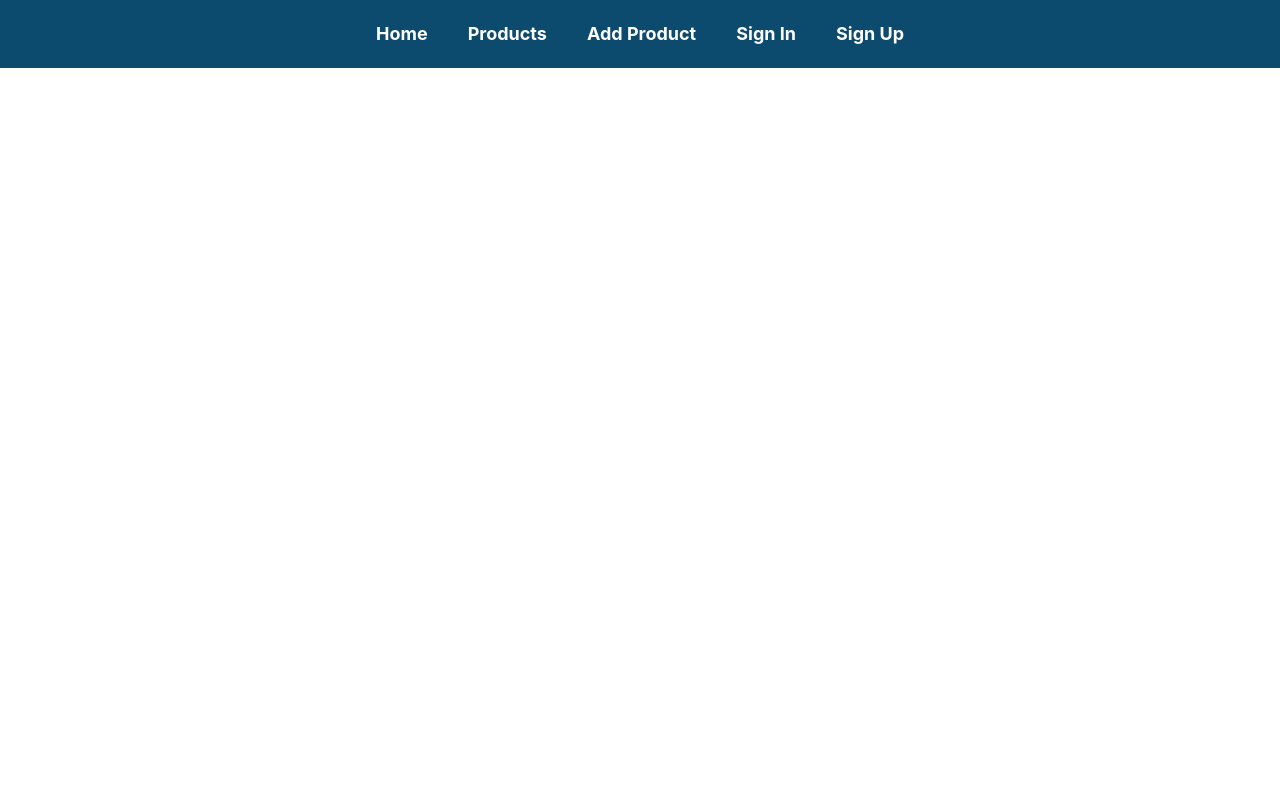
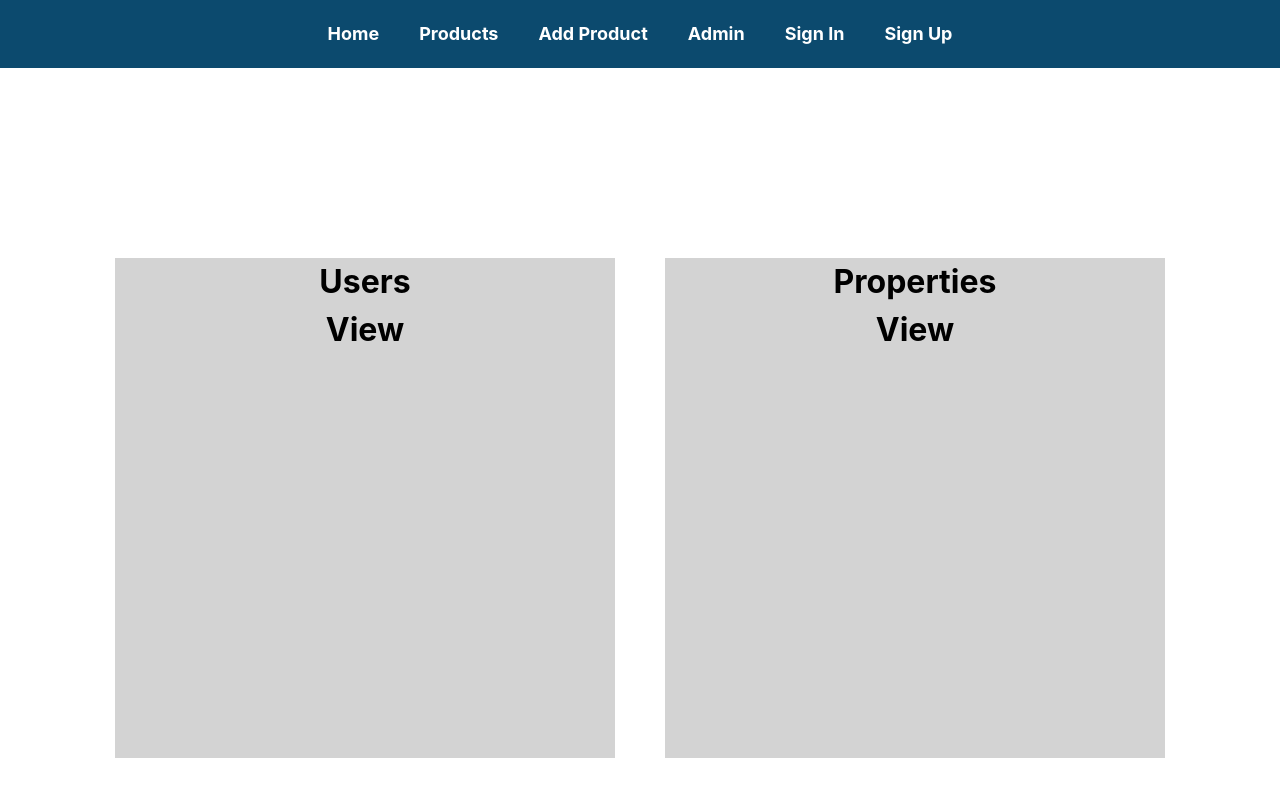
Before and after one commit to Sheroqhesham/front, a React (Create React App) app: page /admin in a window 1280 px wide. Shown: the top 796 px of the page. Built offline with nearby package versions, Linux system fonts and the light colour scheme; the HTML template or start-up script is replaced by a standard one.

Commit message:
adminview

```diff
--- a/src/App.js
+++ b/src/App.js
@@ -8,6 +8,7 @@ import SigninPage from './pages/SigninPage';
 import SignupPage from './pages/SignupPage';
 import Layout from './UI/layout/Layout';
 import ProdutPage from './pages/ProdutPage';
+import Adminview from './pages/AdminView';
 
 const App = () => {
   return (
@@ -21,6 +22,7 @@ const App = () => {
             <Route path="/products/add" element={<AddProductPage />} />
             <Route path="/signup" element={<SignupPage />} />
             <Route path="/signin" element={<SigninPage />} />
+            <Route path="/admin" element={<Adminview/>} />
           </Routes>
         </Layout>
       </BrowserRouter>
--- a/src/UI/navbar/Navbar.js
+++ b/src/UI/navbar/Navbar.js
@@ -11,6 +11,7 @@ const Navbar = () => {
         <NavItem to="/">Home</NavItem>
         <NavItem to="/properties/all">Products</NavItem>
         <NavItem to="/products/add">Add Product</NavItem>
+        <NavItem to="/admin">Admin</NavItem>
         {!authContext.token && <NavItem to="/signin">Sign In</NavItem>}
         {!authContext.token && <NavItem to="/signup">Sign Up</NavItem>}
       </ul>
--- a/src/index.css
+++ b/src/index.css
@@ -12,6 +12,33 @@ code {
     monospace;
 }
 
+.box{
+  height: 500px;
+  width: 500px;
+  background: lightgray;
+  margin-top: 150px;
+  margin-right: 50px;
+  text-align: center;
+  font-weight: bold;
+  font-size: 32px;
+}
+#box button{
+  background-color: green;
+}
+.boxtwo{
+  height: 500px;
+  width: 500px;
+  background: lightgrey;
+  margin-top: 150px;
+  text-align: center;
+  font-weight: bold;
+  font-size: 32px;
+}
+.parent{
+  display: flex;
+}
+
+
 @tailwind base;
 @tailwind components;
 @tailwind utilities;
--- /dev/null
+++ b/src/pages/AdminView.js
@@ -0,0 +1,21 @@
+import React from 'react';
+//import Card from '../UI/card/Card';
+//import CardBody from '../UI/card/CardBody';
+
+const Adminview = () => {
+  return (
+  <div class="parent">
+    <div class="box">
+        <h1>Users</h1>
+        <button>View</button>
+    </div>
+    <div class="boxtwo">
+        <h1>Properties</h1>
+        <button><h2>View</h2></button>
+    </div>
+  </div>
+
+  );
+};
+
+export default Adminview;
--- a/src/pages/HomePage.js
+++ b/src/pages/HomePage.js
@@ -3,7 +3,7 @@ import React from 'react';
 const HomePage = () => {
   return (
     <div>
-      <h1 className="text-7xl font-bold">Welcome to Home Page</h1>
+      <h1 className="text-7xl font-bold">Hello</h1>
     </div>
   );
 };
```
